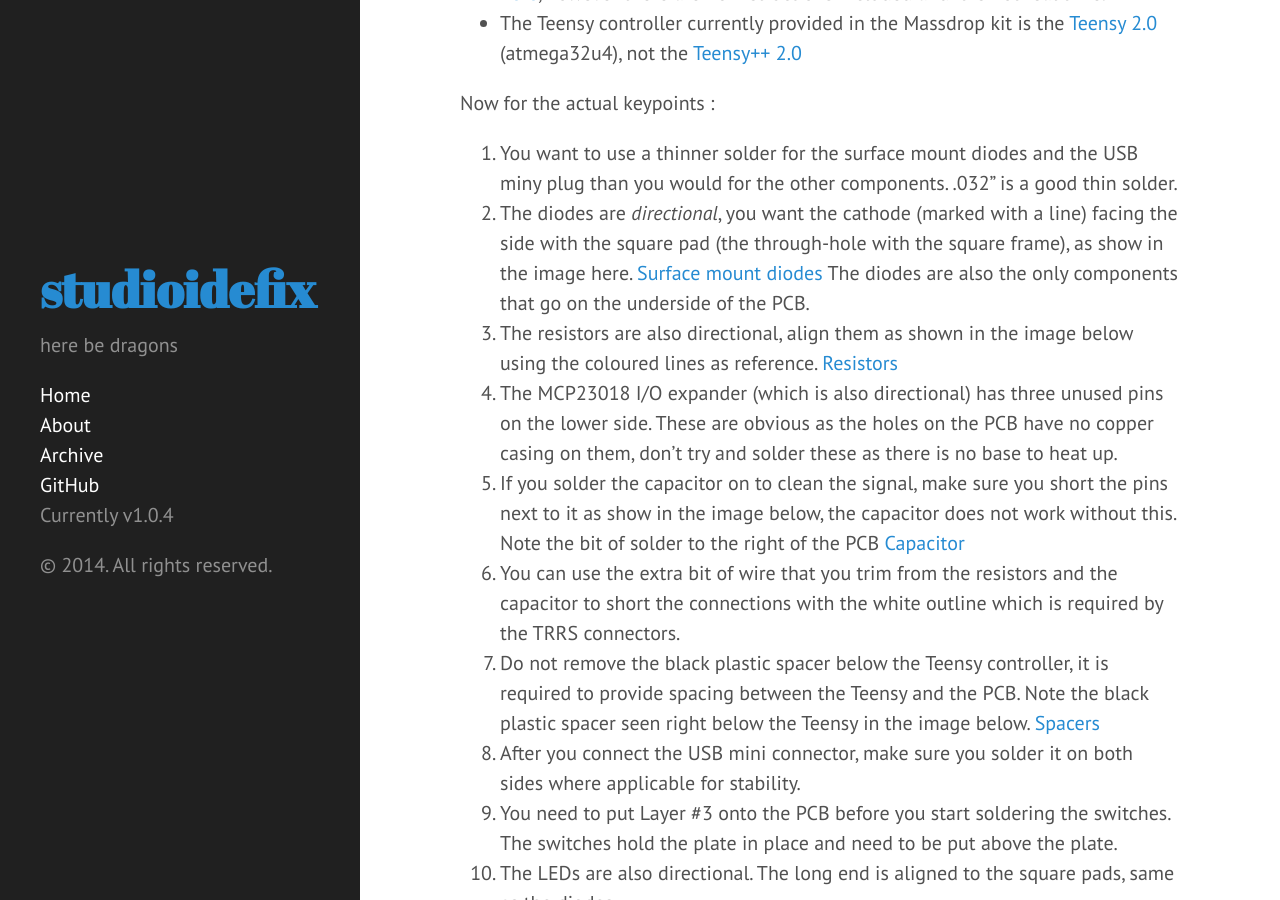
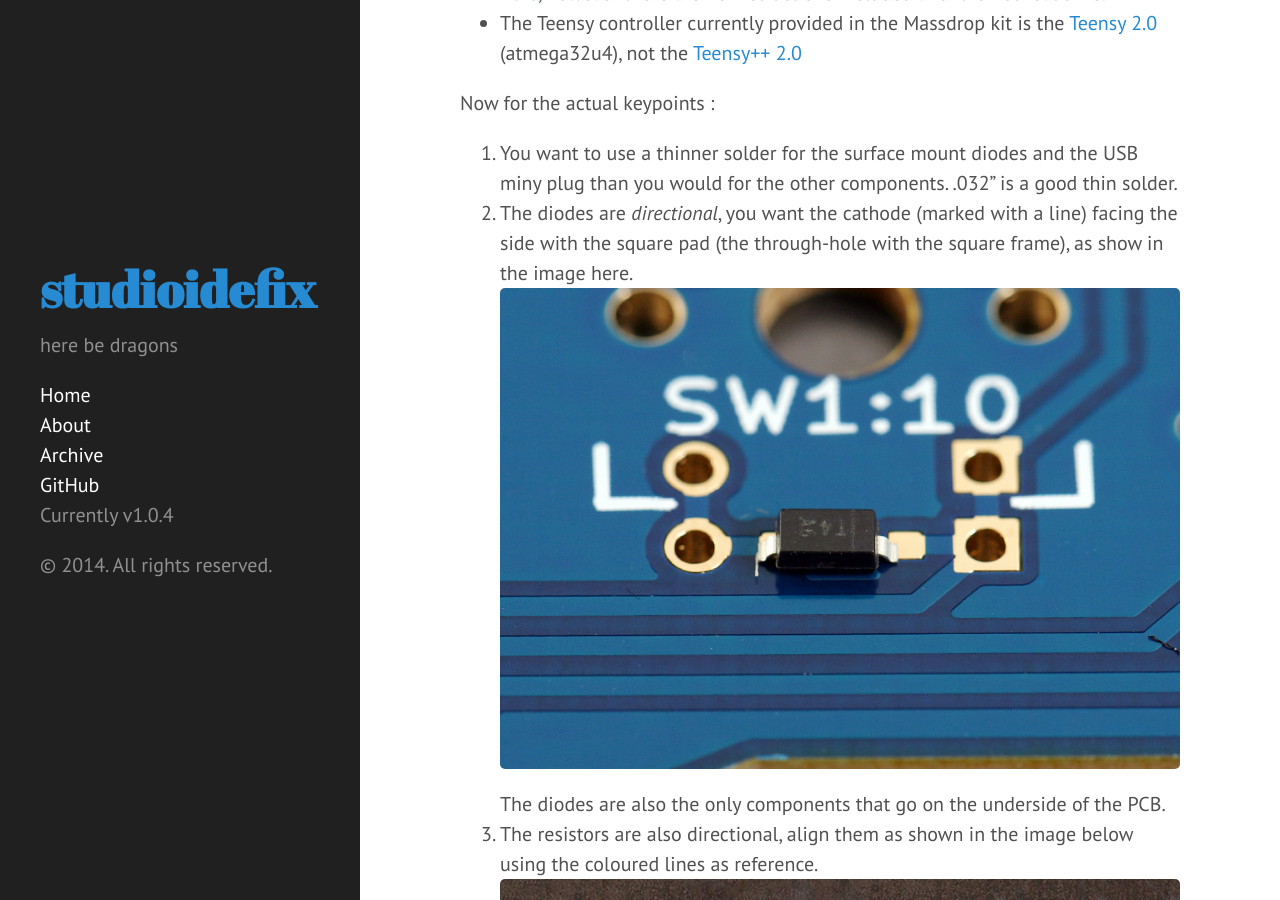
Before and after one commit to anish/anish.github.io, a Jekyll site: the page built from _posts/2014-08-14-ergodox-soldering.md, in a window 1280 px wide and 900 px high, scrolled down 698 px. Built offline with Jekyll 4.4.1, drawn with Linux system fonts in a browser that asks for light colours; Markdown is read by kramdown in place of the engine named in the settings; comment, search, counter and statistics services are not loaded.

Commit message:
Jekyll won't embed images with an <img> tag

```diff
--- a/_posts/2014-08-14-ergodox-soldering.md
+++ b/_posts/2014-08-14-ergodox-soldering.md
@@ -17,13 +17,13 @@ While Massdrop's instruction page is pretty solid, there a couple of places wher
 Now for the actual keypoints :
 
 1. You want to use a thinner solder for the surface mount diodes and the USB miny plug than you would for the other components. .032" is a good thin solder.
-2. The diodes are *directional*, you want the cathode (marked with a line) facing the side with the square pad (the through-hole with the square frame), as show in the image here. [Surface mount diodes]({{ site.url }}/assets/images/ergodox/ergo1.jpg)
+2. The diodes are *directional*, you want the cathode (marked with a line) facing the side with the square pad (the through-hole with the square frame), as show in the image here. <img src="{{ site.url }}/assets/images/ergodox/ergo1.jpg" title="Surface mounted diode">
 The diodes are also the only components that go on the underside of the PCB.
-3. The resistors are also directional, align them as shown in the image below using the coloured lines as reference. [Resistors]({{ site.url }}/assets/images/ergodox/ergo2.jpg)
+3. The resistors are also directional, align them as shown in the image below using the coloured lines as reference. <img src="{{ site.url }}/assets/images/ergodox/ergo2.jpg" title="Resistor alignment">
 4. The MCP23018 I/O expander (which is also directional) has three unused pins on the lower side. These are obvious as the holes on the PCB have no copper casing on them, don't try and solder these as there is no base to heat up.
-5. If you solder the capacitor on to clean the signal, make sure you short the pins next to it as show in the image below, the capacitor does not work without this. Note the bit of solder to the right of the PCB [Capacitor]({{ site.url }}/assets/images/ergodox/ergo3.jpg)
+5. If you solder the capacitor on to clean the signal, make sure you short the pins next to it as show in the image below, the capacitor does not work without this. Note the bit of solder to the right of the PCB <img src="{{ site.url }}/assets/images/ergodox/ergo3.jpg" title="Capacitor">
 6. You can use the extra bit of wire that you trim from the resistors and the capacitor to short the connections with the white outline which is required by the TRRS connectors.
-7. Do not remove the black plastic spacer below the Teensy controller, it is required to provide spacing between the Teensy and the PCB. Note the black plastic spacer seen right below the Teensy in the image below. [Spacers]({{ site.url }}/assets/images/ergodox/ergo4.jpg)
+7. Do not remove the black plastic spacer below the Teensy controller, it is required to provide spacing between the Teensy and the PCB. Note the black plastic spacer seen right below the Teensy in the image below. <img src="{{ site.url }}/assets/images/ergodox/ergo4.jpg" title="Teensy spacer">
 8. After you connect the USB mini connector, make sure you solder it on both sides where applicable for stability.
 9. You need to put Layer #3 onto the PCB before you start soldering the switches. The switches hold the plate in place and need to be put above the plate.
 10. The LEDs are also directional. The long end is aligned to the square pads, same as the diodes.
```
